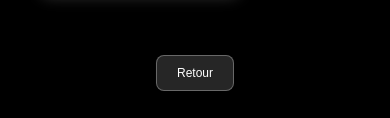
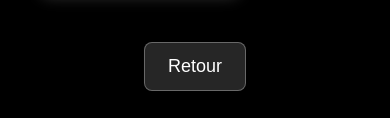
Before and after one commit to Zetsukae/uniware.site, a plain HTML site: page watch/index.html in a window 390 px wide. Shown: the part 723-841 px from the top of the page. Drawn offline with Linux system fonts and the light colour scheme.

Commit message:
Update index.html

```diff
--- a/watch/index.html
+++ b/watch/index.html
@@ -113,8 +113,8 @@
     /* Quand la largeur max est de 600px (mobile) */
 @media (max-width: 500px) {
   .more, .goback, .box {
-    font-size: 12px;      /* bouton plus grand */
-    padding: 10px 20px;   /* padding plus gros aussi */
+    font-size: 18px;      /* bouton plus grand */
+    padding: 13px 23px;   /* padding plus gros aussi */
   }
   .github-button, .consoleplus-button {
     font-size: 20px;
```
